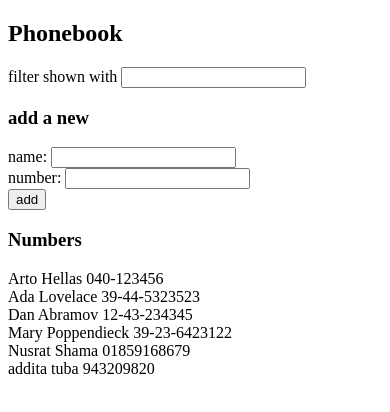
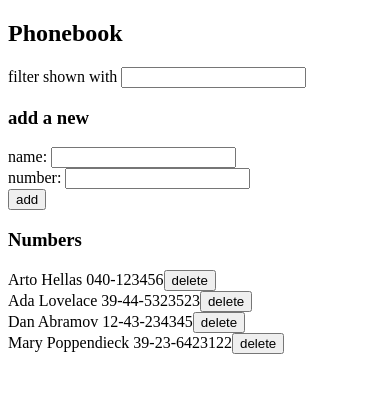
Before and after one commit to SharminNusrat/Full-Stack-Open, a React (Vite) app in the folder part2/phone book/: page / in a window 390 px wide. Shown: the top 412 px of the page. Built offline with nearby package versions, Linux system fonts and the light colour scheme; data requests are answered from the project's data file.

Commit message:
Task 2.14 phonebook step9

```diff
--- a/part2/phone book/db.json
+++ b/part2/phone book/db.json
@@ -19,16 +19,6 @@
       "name": "Mary Poppendieck",
       "number": "39-23-6423122",
       "id": "4"
-    },
-    {
-      "id": "acdb",
-      "name": "Nusrat Shama",
-      "number": "01859168679"
-    },
-    {
-      "id": "63b9",
-      "name": "addita tuba",
-      "number": "943209820"
     }
   ]
 }
--- a/part2/phone book/src/App.jsx
+++ b/part2/phone book/src/App.jsx
@@ -47,6 +47,21 @@ const App = () => {
       })
   }
 
+  const deletePerson = (id) => {
+    const person = persons.find(p => p.id === id)
+    if(window.confirm(`Delete ${person.name} ?`)) {
+      personService
+      .deleteObject(id)
+      .then(returnedPerson => {
+        const updatedPersons = persons.filter(person => person.id !== returnedPerson.id)
+        setPersons(updatedPersons)
+        setFilteredPersons(updatedPersons.filter(person =>
+          person.name.toLowerCase().includes(newSearchValue.toLowerCase())
+        ))
+      })
+    }
+  }
+
   const handleNameChange = (event) => {
     setNewName(event.target.value)
   }
@@ -76,7 +91,7 @@ const App = () => {
         addNewPerson={addNewPerson}
       />
       <h3>Numbers</h3>
-      <Persons filteredPersons={filteredPersons} />
+      <Persons filteredPersons={filteredPersons} deletePerson={deletePerson}/>
     </div>
   )
 }
--- a/part2/phone book/src/components/Person.jsx
+++ b/part2/phone book/src/components/Person.jsx
@@ -1,6 +1,9 @@
-const Person = ({person}) => {
+const Person = ({person, deletePerson}) => {
     return (
-        <div>{person.name} {person.number}</div>
+        <div>
+            {person.name} {person.number}
+            <button onClick={() => deletePerson(person.id)}>delete</button>
+        </div>
     )
 }
 
--- a/part2/phone book/src/components/Persons.jsx
+++ b/part2/phone book/src/components/Persons.jsx
@@ -1,8 +1,8 @@
 import Person from "./Person"
 
-const Persons = ({filteredPersons}) => {
+const Persons = ({filteredPersons, deletePerson}) => {
     return filteredPersons.map(person =>
-        <Person key={person.name} person={person} />
+        <Person key={person.id} person={person} deletePerson={deletePerson}/>
     )
 }
 
```
